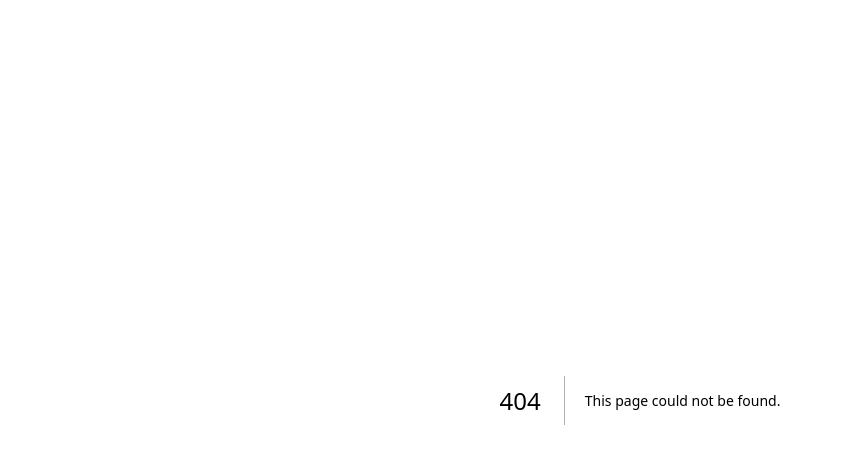
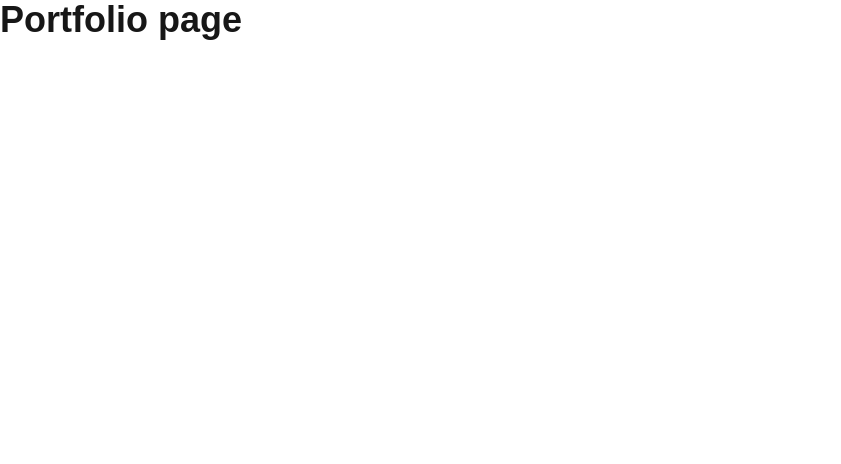
Before and after one commit to SudanBasnet/frontend-1, a Next.js app: page /portfolio in a window 1280 px wide. Before the commit this address had no page. Shown: the top 464 px of the page, without its empty margins (0-841 px from the left). Built offline with nearby package versions, Linux system fonts and the light colour scheme.

Commit message:
Add: portfolio page

```diff
--- /dev/null
+++ b/src/app/portfolio/page.js
@@ -0,0 +1,3 @@
+export default function PortfolioPage() {
+  return <h1 className="text-4xl font-bold">Portfolio page</h1>;
+}
```
Also changed, not shown: 1 other file (tests, documents, lock files or other folders).
